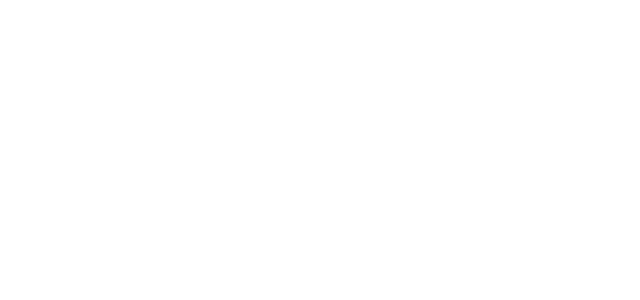
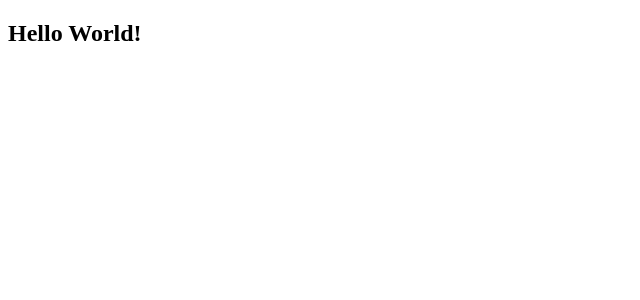
Before and after one commit to fbitti/React-Redux-GraphQL-eCommerce-Tutorial, a React (Create React App) app: page / in a window 1280 px wide. Shown: the top 300 px of the page, without its empty margins (0-640 px from the left). Built offline with nearby package versions, Linux system fonts and the light colour scheme.

Commit message:
hello world

```diff
--- a/public/index.html
+++ b/public/index.html
@@ -9,7 +9,6 @@
       name="description"
       content="Web site created using create-react-app"
     />
-    <link rel="apple-touch-icon" href="%PUBLIC_URL%/logo192.png" />
     <!--
       manifest.json provides metadata used when your web app is installed on a
       user's mobile device or desktop. See https://developers.google.com/web/fundamentals/web-app-manifest/
--- a/src/App.js
+++ b/src/App.js
@@ -1,7 +1,7 @@
 function App() {
   return (
     <div className="App">
-
+      <h2>Hello World!</h2>
     </div>
   );
 }
```
